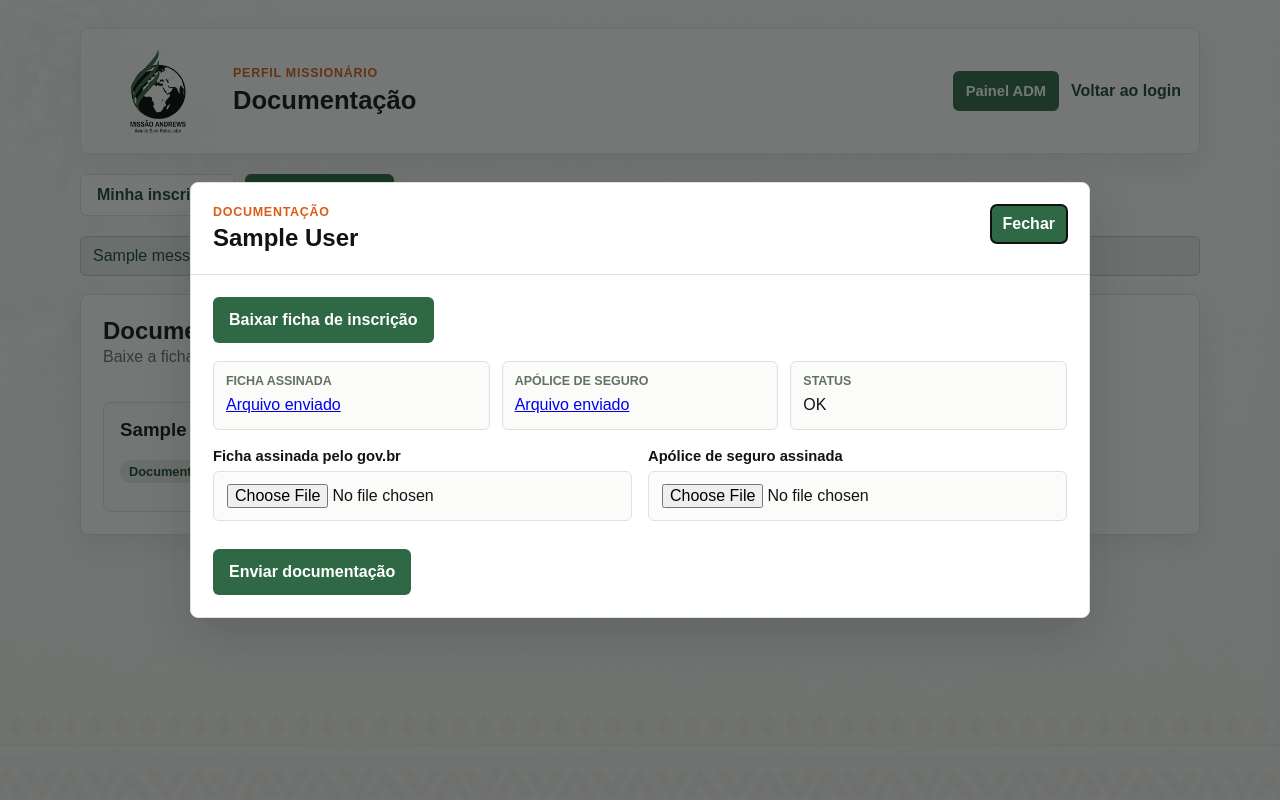
After one commit to fabianopolone123/SITE_MISSAO, a Django app: page /minha-inscricao/documentacao/ in a window 1280 px wide, after a click that opens the changed part. The commit adds this page. Run offline with Django 5.2, Linux system fonts and the light colour scheme; a user stored in the database is signed in; tables that the repository leaves empty hold one stand-in row (values such as "Sample post"); one stand-in notice (Sample message) is shown.

Commit message:
Separar documentacao do perfil missionario

```diff
--- /dev/null
+++ b/accounts/templates/registration/partials/missionary_menu.html
@@ -0,0 +1,6 @@
+<nav class="admin-menu" aria-label="Menu do perfil mission&aacute;rio">
+    <a class="menu-item {% if active_menu == 'volunteer' %}active{% endif %}" href="{% url 'volunteer_dashboard' %}">Minha inscri&ccedil;&atilde;o</a>
+    {% if registration %}
+        <a class="menu-item {% if active_menu == 'documentation' %}active{% endif %}" href="{% url 'volunteer_documentation_dashboard' %}">Documenta&ccedil;&atilde;o</a>
+    {% endif %}
+</nav>
--- a/accounts/templates/registration/volunteer_dashboard.html
+++ b/accounts/templates/registration/volunteer_dashboard.html
@@ -34,9 +34,7 @@
                     </div>
                 </header>
 
-                <nav class="admin-menu" aria-label="Menu do perfil mission&aacute;rio">
-                    <a class="menu-item active" href="{% url 'volunteer_dashboard' %}">Minha inscri&ccedil;&atilde;o</a>
-                </nav>
+                {% include "registration/partials/missionary_menu.html" %}
 
                 {% if messages %}
                     {% for message in messages %}
--- /dev/null
+++ b/accounts/templates/registration/volunteer_documentation.html
@@ -0,0 +1,159 @@
+{% load static %}
+<!DOCTYPE html>
+<html lang="pt-br">
+<head>
+    <meta charset="UTF-8">
+    <meta name="viewport" content="width=device-width, initial-scale=1.0">
+    <title>Documenta&ccedil;&atilde;o | Miss&atilde;o Andrews</title>
+    <link rel="stylesheet" href="{% static 'accounts/login.css' %}">
+</head>
+<body class="form-body">
+    <main class="signup-page">
+        <div class="signup-shell">
+            <header class="signup-header">
+                <div class="page-brand">
+                    <img class="page-logo" src="{% static 'accounts/images/logo-full-transparent.png' %}" alt="Miss&atilde;o Andrews">
+                    <div>
+                        <p class="eyebrow">Perfil mission&aacute;rio</p>
+                        <h1>Documenta&ccedil;&atilde;o</h1>
+                    </div>
+                </div>
+                <div class="header-actions">
+                    {% if panel_permissions.can_view_registrations %}
+                        <a class="primary-link-button compact-link-button" href="{% url 'admin_dashboard' %}">Painel ADM</a>
+                    {% elif panel_permissions.can_manage_financial %}
+                        <a class="primary-link-button compact-link-button" href="{% url 'financial_dashboard' %}">Painel ADM</a>
+                    {% elif panel_permissions.can_manage_permissions %}
+                        <a class="primary-link-button compact-link-button" href="{% url 'permissions_dashboard' %}">Painel ADM</a>
+                    {% endif %}
+                    <a class="back-link" href="{% url 'login' %}">Voltar ao login</a>
+                </div>
+            </header>
+
+            {% include "registration/partials/missionary_menu.html" %}
+
+            {% if messages %}
+                {% for message in messages %}
+                    <div class="form-alert success-alert">{{ message }}</div>
+                {% endfor %}
+            {% endif %}
+
+            <section class="admin-section">
+                <div class="section-heading">
+                    <div>
+                        <h2>Documenta&ccedil;&atilde;o</h2>
+                        <p class="section-note">Baixe a ficha, assine pelo gov.br e envie a ficha assinada junto com a ap&oacute;lice de seguro.</p>
+                    </div>
+                </div>
+
+                <div class="document-grid">
+                    {% for volunteer in registration.volunteers.all %}
+                        <article class="document-card">
+                            <div>
+                                <h3>{{ volunteer.full_name }}</h3>
+                                <p class="document-status {% if volunteer.documentation_complete %}ok{% else %}pending{% endif %}">
+                                    {% if volunteer.documentation_complete %}
+                                        Documenta&ccedil;&atilde;o OK
+                                    {% else %}
+                                        Documenta&ccedil;&atilde;o pendente
+                                    {% endif %}
+                                </p>
+                            </div>
+                            <button type="button" class="secondary-button" data-modal-target="documentation-modal-{{ volunteer.id }}">Documenta&ccedil;&atilde;o</button>
+                        </article>
+
+                        <dialog class="detail-modal" id="documentation-modal-{{ volunteer.id }}" aria-labelledby="documentation-title-{{ volunteer.id }}">
+                            <div class="modal-header">
+                                <div>
+                                    <p class="eyebrow">Documenta&ccedil;&atilde;o</p>
+                                    <h2 id="documentation-title-{{ volunteer.id }}">{{ volunteer.full_name }}</h2>
+                                </div>
+                                <button type="button" class="modal-close" data-modal-close aria-label="Fechar">Fechar</button>
+                            </div>
+
+                            <div class="modal-content">
+                                <a class="primary-link-button" href="{% url 'volunteer_registration_pdf' volunteer.id %}">Baixar ficha de inscri&ccedil;&atilde;o</a>
+
+                                <dl class="detail-grid compact-detail-grid document-status-grid">
+                                    <div>
+                                        <dt>Ficha assinada</dt>
+                                        <dd>
+                                            {% if volunteer.signed_registration_document %}
+                                                <a href="{{ volunteer.signed_registration_document.url }}" target="_blank" rel="noopener">Arquivo enviado</a>
+                                            {% else %}
+                                                Pendente
+                                            {% endif %}
+                                        </dd>
+                                    </div>
+                                    <div>
+                                        <dt>Ap&oacute;lice de seguro</dt>
+                                        <dd>
+                                            {% if volunteer.insurance_policy_document %}
+                                                <a href="{{ volunteer.insurance_policy_document.url }}" target="_blank" rel="noopener">Arquivo enviado</a>
+                                            {% else %}
+                                                Pendente
+                                            {% endif %}
+                                        </dd>
+                                    </div>
+                                    <div>
+                                        <dt>Status</dt>
+                                        <dd>{% if volunteer.documentation_complete %}OK{% else %}Pendente{% endif %}</dd>
+                                    </div>
+                                </dl>
+
+                                <form method="post" action="{% url 'volunteer_documentation_upload' volunteer.id %}" enctype="multipart/form-data" class="document-upload-form">
+                                    {% csrf_token %}
+                                    <div class="form-grid">
+                                        <div class="field">
+                                            <label for="id_signed_registration_document_{{ volunteer.id }}">Ficha assinada pelo gov.br</label>
+                                            <input type="file" name="signed_registration_document" id="id_signed_registration_document_{{ volunteer.id }}" accept=".pdf,application/pdf">
+                                        </div>
+                                        <div class="field">
+                                            <label for="id_insurance_policy_document_{{ volunteer.id }}">Ap&oacute;lice de seguro assinada</label>
+                                            <input type="file" name="insurance_policy_document" id="id_insurance_policy_document_{{ volunteer.id }}" accept=".pdf,application/pdf">
+                                        </div>
+                                    </div>
+                                    <button type="submit">Enviar documenta&ccedil;&atilde;o</button>
+                                </form>
+                            </div>
+                        </dialog>
+                    {% endfor %}
+                </div>
+            </section>
+        </div>
+    </main>
+
+    <script>
+        const openModalButtons = document.querySelectorAll('[data-modal-target]');
+        const closeModalButtons = document.querySelectorAll('[data-modal-close]');
+
+        openModalButtons.forEach((button) => {
+            button.addEventListener('click', () => {
+                const modal = document.getElementById(button.dataset.modalTarget);
+
+                if (!modal) {
+                    return;
+                }
+
+                if (typeof modal.showModal === 'function') {
+                    modal.showModal();
+                } else {
+                    modal.setAttribute('open', 'open');
+                }
+            });
+        });
+
+        closeModalButtons.forEach((button) => {
+            button.addEventListener('click', () => {
+                button.closest('dialog').close();
+            });
+        });
+
+        document.addEventListener('click', (event) => {
+            if (event.target.matches('dialog.detail-modal')) {
+                event.target.close();
+            }
+        });
+    </script>
+</body>
+</html>
--- a/accounts/urls.py
+++ b/accounts/urls.py
@@ -10,6 +10,7 @@ urlpatterns = [
     path('cadastre-se/', views.signup, name='signup'),
     path('cadastro/finalizado/', views.signup_success, name='signup_success'),
     path('minha-inscricao/', views.volunteer_dashboard, name='volunteer_dashboard'),
+    path('minha-inscricao/documentacao/', views.volunteer_documentation_dashboard, name='volunteer_documentation_dashboard'),
     path('missionario/<int:volunteer_id>/ficha/', views.volunteer_registration_pdf, name='volunteer_registration_pdf'),
     path('missionario/<int:volunteer_id>/documentacao/', views.volunteer_documentation_upload, name='volunteer_documentation_upload'),
     path('painel/', views.admin_dashboard, name='admin_dashboard'),
--- a/accounts/views.py
+++ b/accounts/views.py
@@ -211,6 +211,25 @@ def volunteer_dashboard(request):
 
 
 @login_required(login_url='login')
+def volunteer_documentation_dashboard(request):
+    try:
+        registration = request.user.registration
+    except Registration.DoesNotExist:
+        messages.error(request, 'Crie seu perfil missionario antes de enviar documentos.')
+        return redirect('volunteer_dashboard')
+
+    return render(
+        request,
+        'registration/volunteer_documentation.html',
+        {
+            'registration': registration,
+            'panel_permissions': get_panel_permissions(request.user),
+            'active_menu': 'documentation',
+        },
+    )
+
+
+@login_required(login_url='login')
 def volunteer_registration_pdf(request, volunteer_id):
     volunteer = get_object_or_404(
         Volunteer.objects.select_related('registration__user'),
```
Also changed, not shown: accounts/tests.py (+13 -1 lines).
